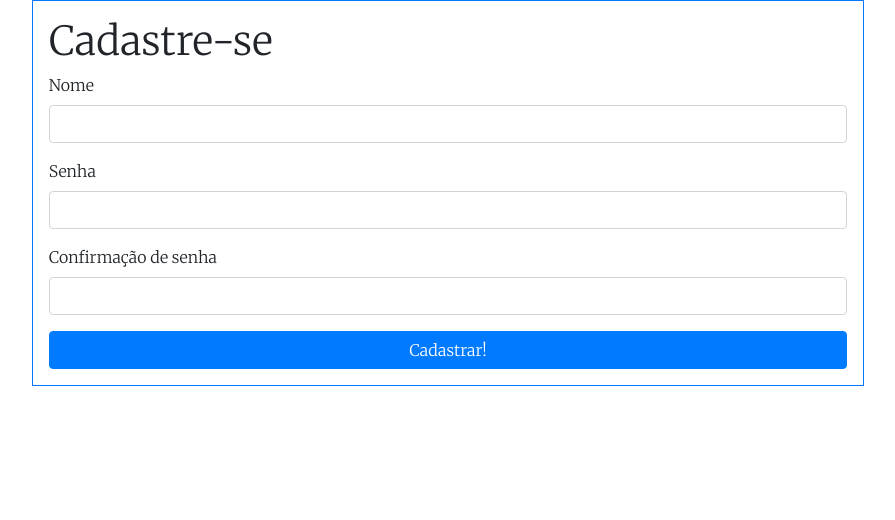
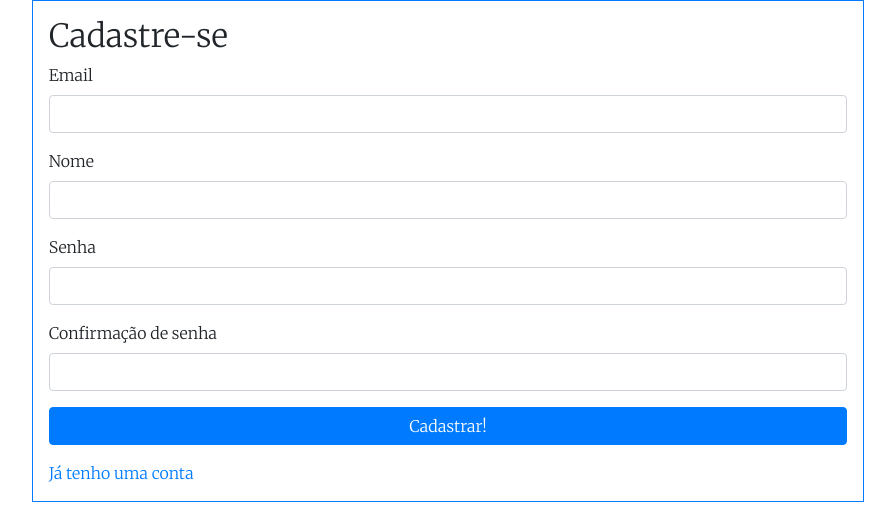
Before and after one commit to thamipontes/askme, a React (Create React App) app in the folder askme-frontend/: page /signup in a window 1280 px wide. Shown: the top 520 px of the page, without its empty margins (192-1087 px from the left). Built offline with nearby package versions, Linux system fonts and the light colour scheme.

Commit message:
[I-12] fix(f): fixes to SignUp page

```diff
--- a/askme-frontend/src/components/forms/BoxedForm/index.js
+++ b/askme-frontend/src/components/forms/BoxedForm/index.js
@@ -3,6 +3,7 @@ import PropTypes from 'prop-types';
 import './index.css';
 import Button from 'react-bootstrap/Button';
 import Form from 'react-bootstrap/Form';
+import {Link} from 'react-router-dom';
 
 /**
  * Gets a BoxedForm Component
@@ -17,10 +18,18 @@ class BoxedForm extends React.Component {
   render() {
     return (
       <Form className="w-75 border border-primary p-3">
-        <h1>{this.props.title}</h1>
+        <h2>{this.props.title}</h2>
         {this.props.children}
         <Button className="w-100"
           onClick={this.props.onSubmit}>{this.props.submitText}</Button>
+        {
+          this.props.alternativeLinkRoute && this.props.alternativeLinkText?
+          <div className="mt-3">
+            <Link to={this.props.alternativeLinkRoute}>
+              {this.props.alternativeLinkText}
+            </Link>
+          </div> : null
+        }
       </Form>
     );
   }
@@ -30,6 +39,8 @@ BoxedForm.propTypes = {
   title: PropTypes.string,
   submitText: PropTypes.string,
   children: PropTypes.any,
+  alternativeLinkRoute: PropTypes.string,
+  alternativeLinkText: PropTypes.string,
   onSubmit: PropTypes.func,
 };
 
--- a/askme-frontend/src/components/pages/signUpPage/index.js
+++ b/askme-frontend/src/components/pages/signUpPage/index.js
@@ -19,6 +19,7 @@ class SignUpPage extends React.Component {
     super(props);
 
     this.state = {
+      email: '',
       name: '',
       password: '',
       passwordConfirmation: '',
@@ -48,6 +49,7 @@ class SignUpPage extends React.Component {
    */
   async handleSubmit(event) {
     await UserService.createUser(
+        this.state.email,
         this.state.name,
         this.state.password,
         this.state.passwordConfirmation,
@@ -66,7 +68,15 @@ class SignUpPage extends React.Component {
         <Row>
           <Col className="d-flex justify-content-center">
             <BoxedForm title="Cadastre-se"
-              submitText="Cadastrar!" onSubmit={this.handleSubmit}>
+              submitText="Cadastrar!"
+              alternativeLinkRoute="/login"
+              alternativeLinkText="Já tenho uma conta"
+              onSubmit={this.handleSubmit}>
+              <FormInput label="Email"
+                name="email"
+                type="text"
+                value={this.state.email}
+                onChange={this.handleChange}></FormInput>
               <FormInput label="Nome"
                 name="name"
                 type="text"
--- a/askme-frontend/src/services/user.service.js
+++ b/askme-frontend/src/services/user.service.js
@@ -7,12 +7,14 @@ const apiRoute = '/api/users';
 export default class UserService {
   /**
    * Realiza requisição para registrar um usuário
+   * @param {string} email
    * @param {string} name
    * @param {string} password
    * @param {string} passwordConfirmation
    */
-  static async createUser(name, password, passwordConfirmation) {
+  static async createUser(email, name, password, passwordConfirmation) {
     await API.post(`${apiRoute}`, {
+      email: email,
       name: name,
       password: password,
       passwordConfirmation: passwordConfirmation,
```
Also changed, not shown: 2 other files (tests, documents, lock files or other folders).
